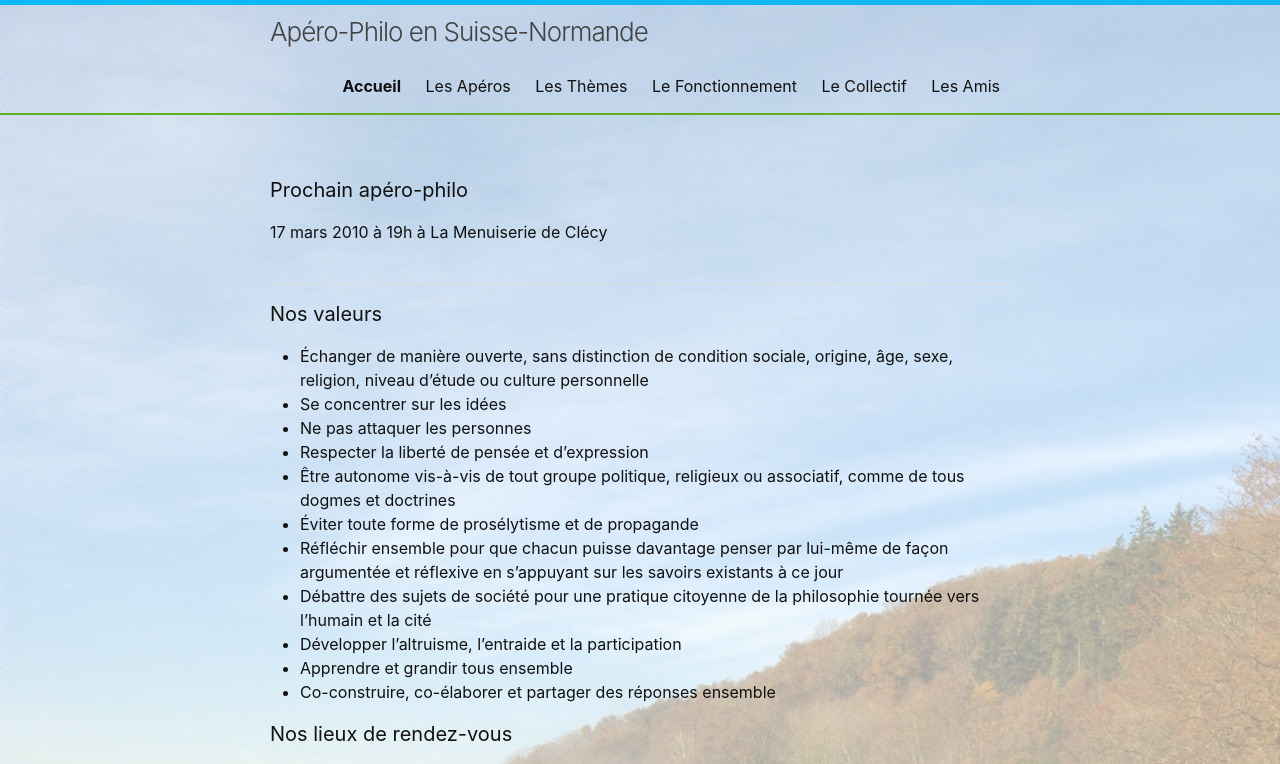
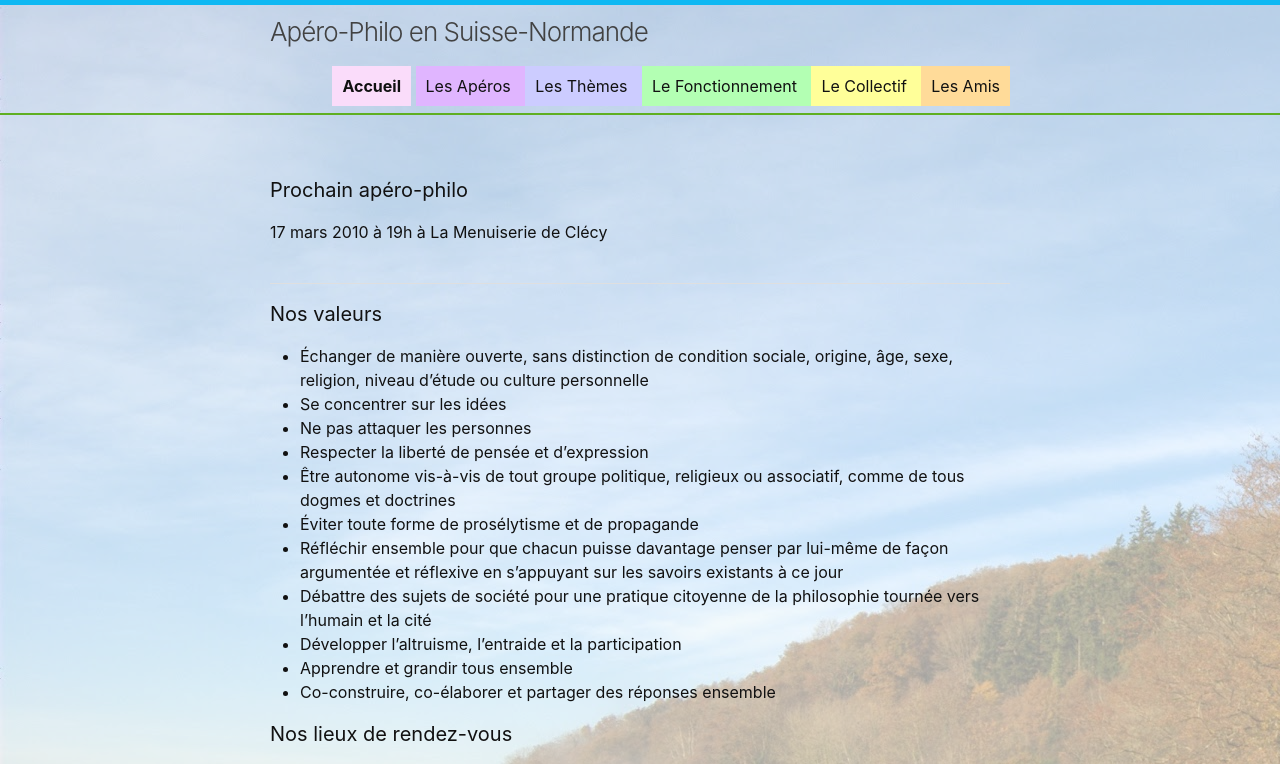
Before and after one commit to aperophilo/apero-philo-suisse-normande.github.io, a Jekyll site: the page built from index.markdown, in a window 1280 px wide. Shown: the top 764 px of the page. Built offline with Jekyll 4.4.1, drawn with Linux system fonts in a browser that asks for light colours; grey boxes are pictures that could not be loaded.

Commit message:
Bandeau arc-en-ciel

```diff
--- a/_sass/minima/_layout.scss
+++ b/_sass/minima/_layout.scss
@@ -30,6 +30,25 @@
   float: right;
   line-height: $base-line-height * $base-font-size * 2.25;
 
+
+  .trigger a:nth-child(1) {
+    background-color: lighten(violet, 20%);
+  }
+  .trigger a:nth-child(2) {
+    background-color: lighten(indigo, 60%);
+  }
+  .trigger a:nth-child(3) {
+    background-color: lighten(blue, 40%);
+  }
+  .trigger a:nth-child(4) {
+    background-color: lighten(green, 60%);
+  }
+  .trigger a:nth-child(5) {
+    background-color: lighten(yellow, 30%);
+  }
+  .trigger a:nth-child(6) {
+    background-color: lighten(orange, 30%);
+  }
 
   .nav-trigger {
       display: none;
```
